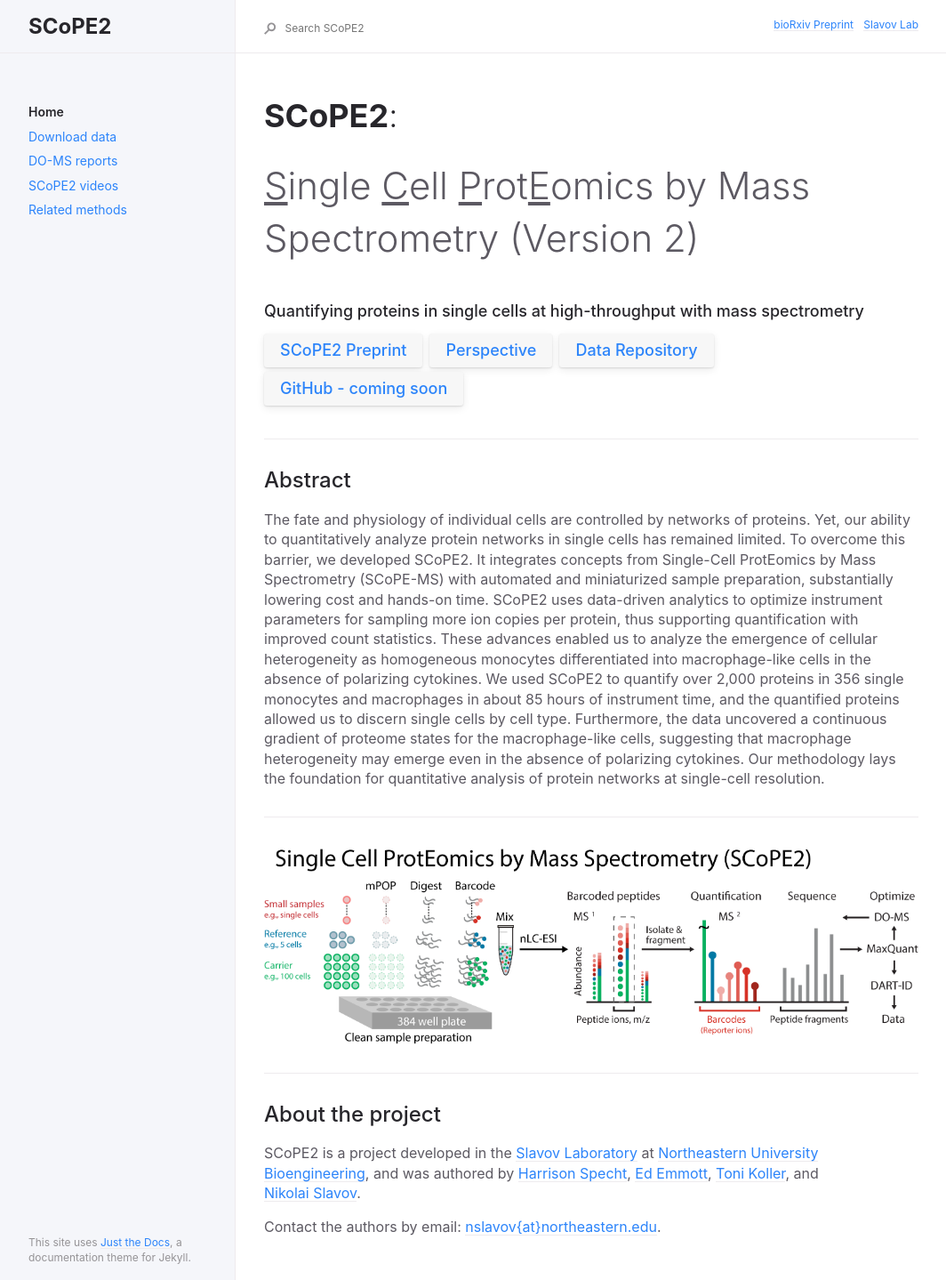
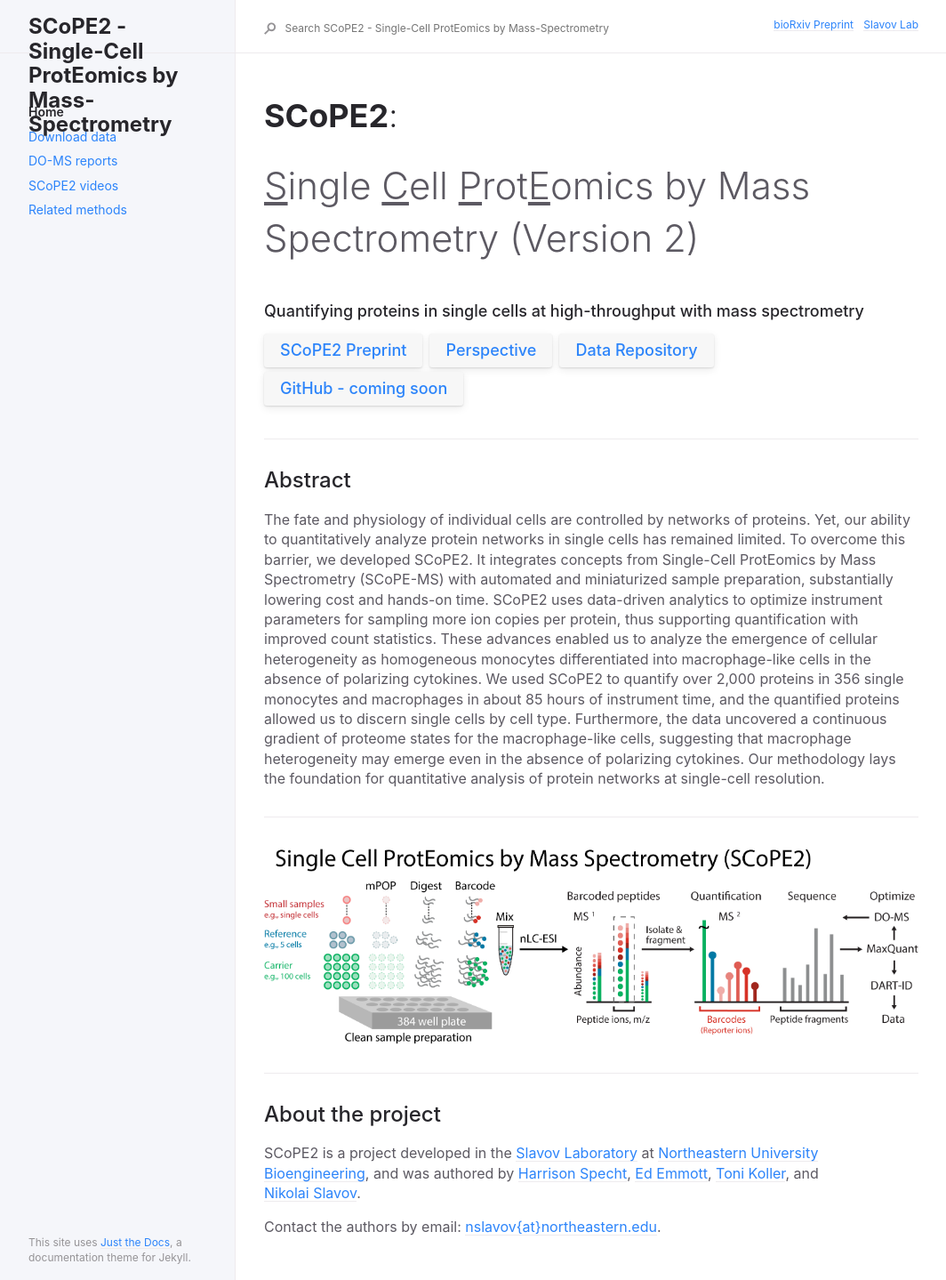
Before and after one commit to SlavovLab/SCoPE2, a Jekyll site: the page built from docs/index.md, in a window 1280 px wide. Shown: the whole page at 89% size, without its empty margins (91-1155 px from the left). Built offline with Jekyll 4.4.1, drawn with Linux system fonts in a browser that asks for light colours.

Commit message:
Update _config.yml

```diff
--- a/docs/_config.yml
+++ b/docs/_config.yml
@@ -13,8 +13,8 @@
 # you will see them accessed via {{ site.title }}, {{ site.github_repo }}, and so on.
 # You can create any custom variable you would like, and they will be accessible
 # in the templates via {{ site.myvariable }}.
-title: SCoPE2
-description: SCoPE2 Documentation | Slavov Laboratory
+title: SCoPE2 - Single-Cell ProtEomics by Mass-Spectrometry
+description: Single-cell protein analysis by SCoPE2 | Slavov Laboratory
 baseurl: ~ # the subpath of your site, e.g. /blog
 url: https://scope2.slavovlab.net # the base hostname & protocol for your site
 
```
